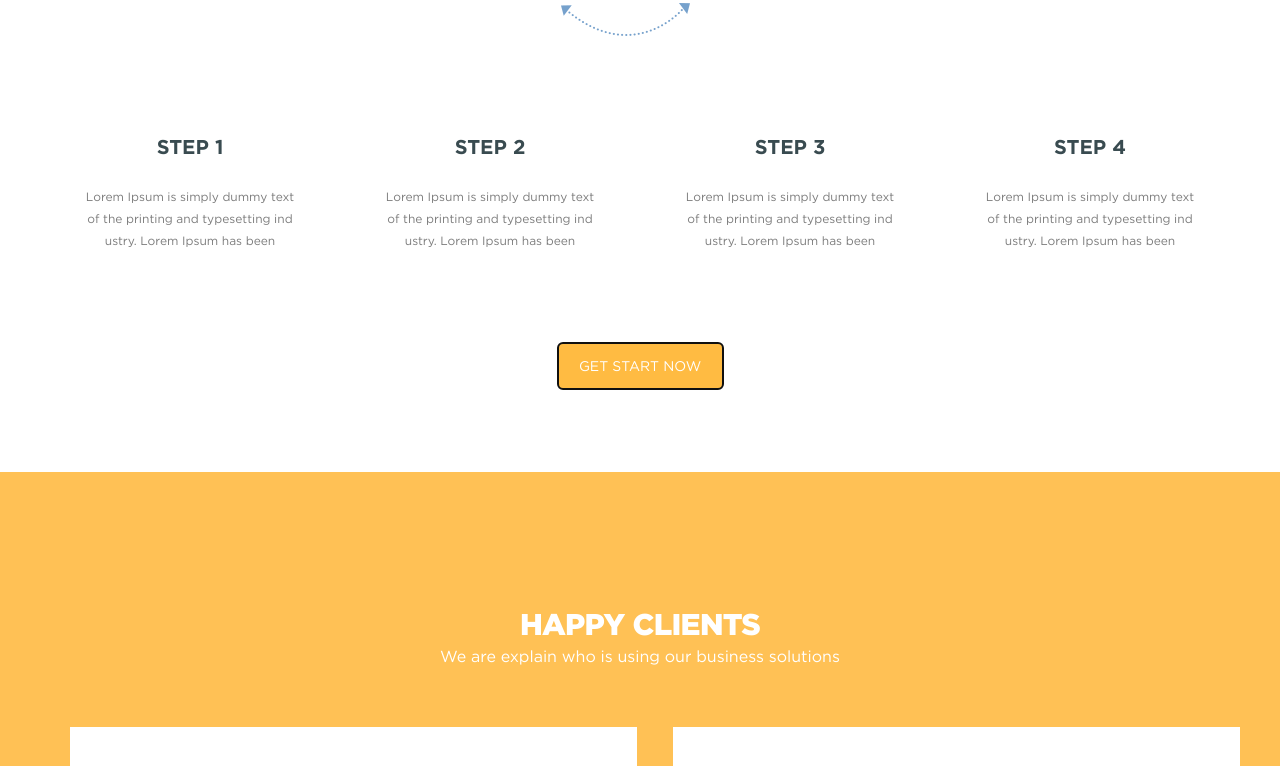
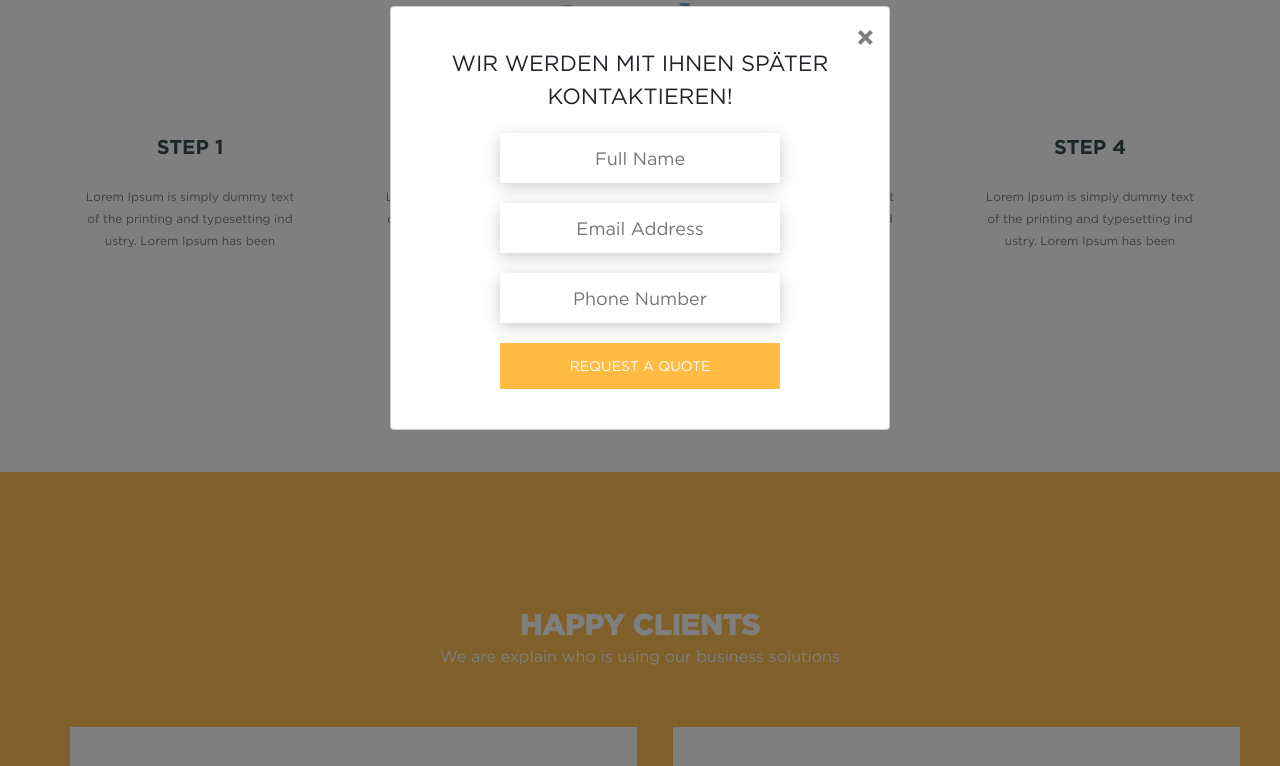
Before and after one commit to dimasafa/project-1, a website: page src/index.html in a window 1280 px wide. Both pictures are taken after a click on the button "GET START NOW". Shown: the part 3598-4364 px from the top of the page. Drawn offline with nearby package versions, Linux system fonts and the light colour scheme; files that its build step writes are made by us from their sources; files whose address does not match are found by name.

Commit message:
Modal & JS

```diff
--- a/src/index.html
+++ b/src/index.html
@@ -146,7 +146,7 @@
             <div class="price__subheader">Lorem Ipsum is simply dummy text of the printing typesetting.</div>
             <div class="price__wrapper">
                 <div class="price__box">
-                    <div class="price__box__title">Basic plan</div>
+                    <div display="inline" class="price__box__title">Basic plan</div>
                     <div class="price__box__sum">$22</div>
                     <div class="price__box__per_month">per month</div>
                     <div class="price__box__line-1"></div>
@@ -155,7 +155,7 @@
                     <div class="price__box__text-2">8 hour support</div>
                     <div class="price__box__line-3"></div>
                     <div class="price__box__text-3">Custom Cloud Services</div>
-                    <button class="price__box__btn">Get Started</button>
+                    <button class="price__box__btn" data-modal>Get Started</button>
                 </div>
                 <div class="price__box">
                     <div class="price__box__title">Premium plan</div>
@@ -167,7 +167,7 @@
                     <div class="price__box__text-2">100MB Storage</div>
                     <div class="price__box__line-3"></div>
                     <div class="price__box__text-3">Custom Cloud Services</div>
-                    <button class="price__box__btn">Get Started</button>
+                    <button class="price__box__btn" data-modal>Get Started</button>
                 </div>
                 <div class="price__box">
                     <div class="price__box__title">Gold plan</div>
@@ -179,7 +179,7 @@
                     <div class="price__box__text-2">24 hour support</div>
                     <div class="price__box__line-3"></div>
                     <div class="price__box__text-3">Custom Cloud Services</div>
-                    <button class="price__box__btn">Get Started</button>
+                    <button class="price__box__btn" data-modal>Get Started</button>
                 </div>
             </div>
         </div>
@@ -220,7 +220,7 @@
 
                     </div>
                 </div>
-                <button class="steps__btn">Get start Now</button>
+                <button class="steps__btn" data-modal>Get start Now</button>
             </div>
         </div>
     </section>
@@ -328,8 +328,22 @@
             </div>
             <div class="footer__bottom">All contents © copyright 2014 Business Theme. All rights reserved Designed by : akhilwebfolio</div>
         </div>
+    </section>
 
-    </section>
+    <div class="modal">
+        <div class="modal__dialog">
+            <div class="modal__content">
+                <form action="#">
+                    <div class="modal__close" data-close>&times;</div>
+                    <div class="modal__title">Wir werden mit Ihnen später kontaktieren!</div>
+                    <input required required placeholder="Full Name" name="name" class="modal__input">
+                    <input required placeholder="Email Address" name="email" type="email" class="modal__input">
+                    <input required placeholder="Phone Number" name="phone" type="phone" class="modal__input">
+                    <button class="modal__input_btn">Request a quote</button>
+                </form>
+            </div>
+        </div>
+    </div>
     <script src="js/script.js"></script>
 </body>
 </html>
--- a/src/js/script.js
+++ b/src/js/script.js
@@ -103,7 +103,6 @@ window.addEventListener('DOMContentLoaded', function(){
     let priceBoxText2 = document.querySelectorAll('.price__box__text-2');
     let priceBoxText3 = document.querySelectorAll('.price__box__text-3');
 
-    let buttons = document.querySelectorAll('.price__box__btn');
 
 
     function hidePrice() {
@@ -173,8 +172,8 @@ window.addEventListener('DOMContentLoaded', function(){
     priceParent.addEventListener('click', function(event) {
         const target = event.target;
 
-        if(target && target.classList.contains('price__box__btn')) {
-            buttons.forEach((item, i) => {
+        if(target && target.classList.contains('price__box')) {
+            priceBox.forEach((item, i) => {
                 if(target === item) {
                     hidePrice();
                     showPrice(i);
@@ -236,4 +235,33 @@ window.addEventListener('DOMContentLoaded', function(){
         });
     }
 
+// modal
+
+    const modalTrigger = document.querySelectorAll('[data-modal]');
+    const close = document.querySelector('[data-close]');
+
+    const modal = document.querySelector('.modal');
+
+    modalTrigger.forEach(item => {
+        item.addEventListener('click', openModal);
+    });
+
+    function closeModal() {
+        modal.style.display = "none";
+        document.body.style.overflow = '';
+    }
+
+    function openModal() {
+        modal.style.display = "block";
+        document.body.style.overflow = 'hidden';
+    }
+
+    close.addEventListener('click', closeModal);
+
+    modal.addEventListener('click', (e) => {
+        if(e.target === modal) {
+            closeModal();
+        }
+    });
+
 });
--- a/src/sass/block/05_price/_price.scss
+++ b/src/sass/block/05_price/_price.scss
@@ -44,6 +44,7 @@
             font-weight: 300;
             text-transform: uppercase;
             color: #818b95;
+            pointer-events: none;
         }
         &__sum {
             padding-top: 30px;
@@ -53,6 +54,7 @@
             font-weight: 500;
             text-transform: uppercase;
             color: #ffbb42;
+            pointer-events: none;
         }
         &__per_month {
             padding-top: 10px;
@@ -62,12 +64,14 @@
             font-weight: 300;
             text-transform: none;
             color: #818b95;
+            pointer-events: none;
         }
         &__line-1, &__line-2, &__line-3 {
             margin: 0 auto;
             width: 329px;
             height: 1px;
             background-color: #e2e9f0;
+            pointer-events: none;
         }
         &__text-1, &__text-2, &__text-3 {
             text-align: center;
@@ -76,6 +80,7 @@
             font-weight: 400;
             text-transform: uppercase;
             color: #b5bbc1;
+            pointer-events: none;
         }
         &__btn {
             display: block;
--- /dev/null
+++ b/src/sass/block/10_modal/_modal.scss
@@ -0,0 +1,70 @@
+.modal {
+    position: fixed;
+    top: 0;
+    left: 0;
+    z-index: 1050;
+    display: none;
+    width: 100%;
+    height: 100%;
+    overflow: hidden;
+    background-color: rgba(0,0,0,.5);
+    &__dialog {
+        max-width: 500px;
+        margin: 40px auto;
+    }
+    &__content {
+        position: relative;
+        width: 100%;
+        padding: 40px;
+        background-color: #fff;
+        border: 1px solid rgba(0,0,0,.2);
+        border-radius: 4px;
+        max-height: 80vh;
+        overflow-y: auto;
+    }
+    &__close {
+        position: absolute;
+        top: 8px;
+        right: 14px;
+        font-size: 30px;
+        color: #000;
+        opacity: .5;
+        font-weight: 700;
+        border: none;
+        background-color: transparent;
+        cursor: pointer;
+    }
+    &__title {
+        text-align: center;
+        font-size: 22px;
+        text-transform: uppercase;
+    }
+    &__input {
+        display: block;
+        margin: 20px auto 20px auto;
+        width: 280px;
+        height: 50px;
+        background: #FFFFFF;
+        box-shadow: 0px 4px 15px rgba(0, 0, 0, 0.2);
+        border: none;
+        font-size: 18px;
+        text-align: center;
+        padding: 0 20px;
+        outline: none;
+    }
+    &__input_btn {
+        display: block;
+        width: 280px;
+        margin: 0 auto;
+
+        height: 46px;
+        background-color: #ffbb42;
+        border: #ffbb42;
+
+        font-size: 14px;
+        line-height: 1.2;
+        font-weight: 400;
+        text-transform: uppercase;
+        color: #ffffff;
+    }
+}
--- a/src/sass/style.scss
+++ b/src/sass/style.scss
@@ -22,3 +22,4 @@
 @import 'block/07_clients/clients';
 @import 'block/08_karte/karte';
 @import 'block/09_footer/footer';
+@import 'block/10_modal/modal';
```
Also changed, not shown: db.json (+25 -23 lines), dist/css/style.min.css, dist/index.html, dist/js/script.js.
